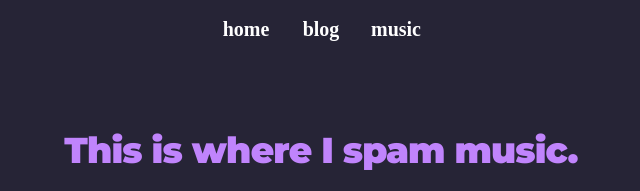
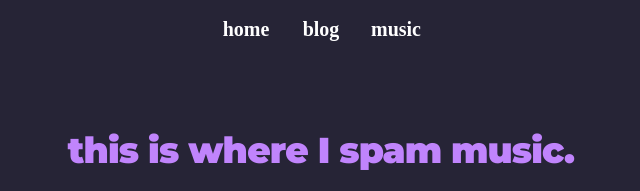
Before and after one commit to halfcyan/halfcyan-com, a Gatsby site: page /music in a window 1280 px wide. Shown: the top 191 px of the page, 319-959 px from the left. Built offline with nearby package versions, Linux system fonts and the light colour scheme; Gatsby itself is replaced by a stand-in of ours.

Commit message:
updated title on music page

```diff
--- a/src/pages/music.js
+++ b/src/pages/music.js
@@ -20,7 +20,7 @@ const musicPage = () => (
     <Layout>
         <Seo title="Music" />
         <div>
-            <h1 className="text-4xl flex justify-center text-purple-400">This is where I spam music.</h1>
+            <h1 className="text-4xl flex justify-center text-purple-400">this is where I spam music.</h1>
         </div>
         <div>
             {musicID.map((element, i) => (
```
Also changed, not shown: 1 other file.
